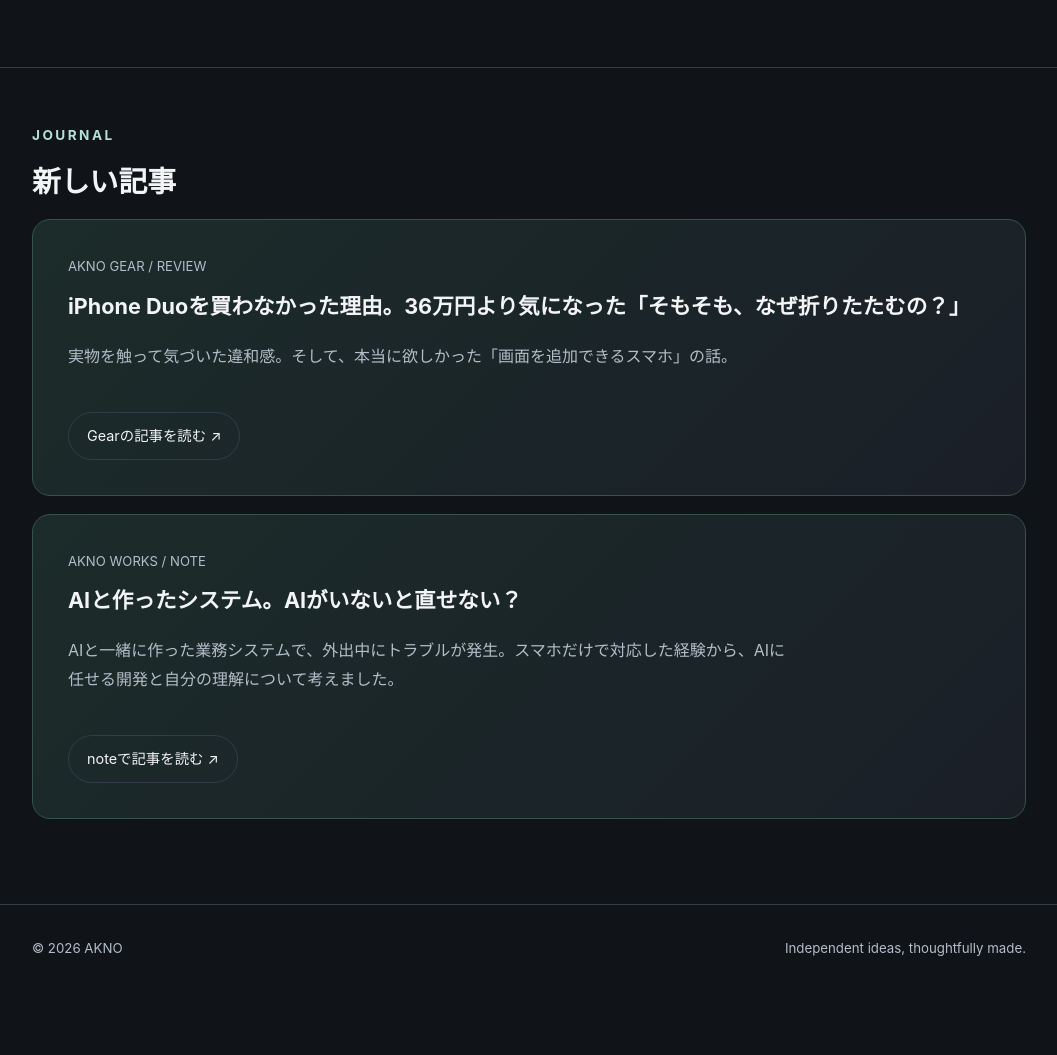
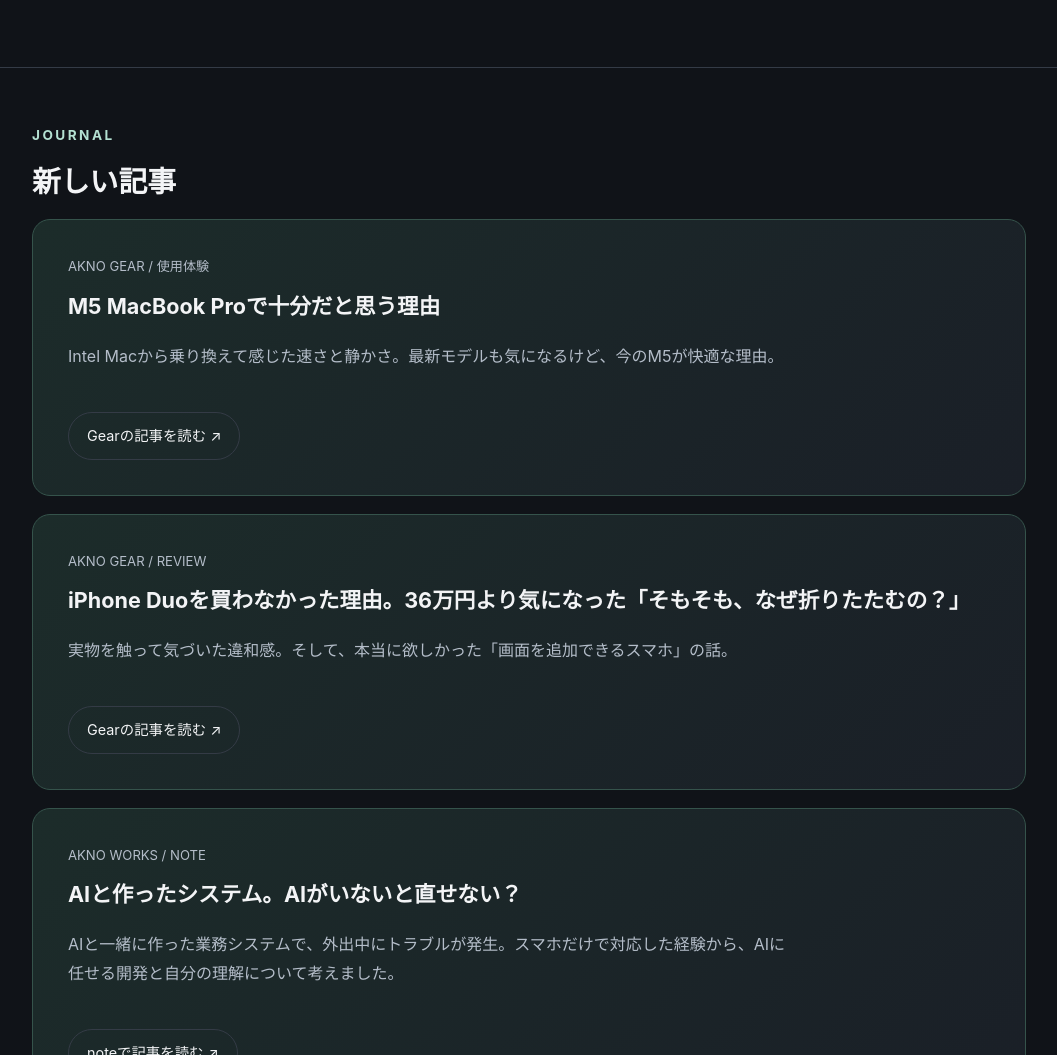
Before and after one commit to aknoworks/akno-site, a plain HTML site: page index.html in a window 1280 px wide. Shown: the part 1560-2615 px from the top of the page, without its empty margins (111-1168 px from the left). Before the commit the page ends 2553 px from the top, so only its background shows below. Drawn offline with Linux system fonts and the light colour scheme.

Commit message:
Add M5 article to homepage journal in draft

```diff
--- a/index.html
+++ b/index.html
@@ -25,7 +25,7 @@ section{padding:55px 0 85px;border-top:1px solid var(--line)}h2{font-size:1.8rem
 <article class="card"><div class="number">02 / WORKS</div><h3>AKNO Works</h3><p>AI、業務改善、自動化。現場の困りごとを、無理のない仕組みに変えるヒント。</p></article>
 <article class="card"><div class="number">03 / CREATIVE</div><h3>AKNO Creative</h3><p>イラストやアイデアなど、つくる楽しさを探す場所。</p></article>
 </div></div></section>
-<section id="journal"><div class="wrap"><div class="eyebrow">Journal</div><h2>新しい記事</h2><div class="feature" style="margin-bottom:18px"><div class="small">AKNO GEAR / REVIEW</div><h3>iPhone Duoを買わなかった理由。36万円より気になった「そもそも、なぜ折りたたむの？」</h3><p>実物を触って気づいた違和感。そして、本当に欲しかった「画面を追加できるスマホ」の話。</p><a class="pill" href="/gear/iphone-duo.html">Gearの記事を読む ↗</a></div><div class="feature"><div class="small">AKNO WORKS / NOTE</div><h3>AIと作ったシステム。AIがいないと直せない？</h3><p>AIと一緒に作った業務システムで、外出中にトラブルが発生。スマホだけで対応した経験から、AIに任せる開発と自分の理解について考えました。</p><a class="pill" href="https://note.com/keen_hippo9711/n/nb36817e80380" target="_blank" rel="noopener noreferrer">noteで記事を読む ↗</a></div></div></section>
+<section id="journal"><div class="wrap"><div class="eyebrow">Journal</div><h2>新しい記事</h2><div class="feature" style="margin-bottom:18px"><div class="small">AKNO GEAR / 使用体験</div><h3>M5 MacBook Proで十分だと思う理由</h3><p>Intel Macから乗り換えて感じた速さと静かさ。最新モデルも気になるけど、今のM5が快適な理由。</p><a class="pill" href="/gear/macbook-pro-m5.html">Gearの記事を読む ↗</a></div><div class="feature" style="margin-bottom:18px"><div class="small">AKNO GEAR / REVIEW</div><h3>iPhone Duoを買わなかった理由。36万円より気になった「そもそも、なぜ折りたたむの？」</h3><p>実物を触って気づいた違和感。そして、本当に欲しかった「画面を追加できるスマホ」の話。</p><a class="pill" href="/gear/iphone-duo.html">Gearの記事を読む ↗</a></div><div class="feature"><div class="small">AKNO WORKS / NOTE</div><h3>AIと作ったシステム。AIがいないと直せない？</h3><p>AIと一緒に作った業務システムで、外出中にトラブルが発生。スマホだけで対応した経験から、AIに任せる開発と自分の理解について考えました。</p><a class="pill" href="https://note.com/keen_hippo9711/n/nb36817e80380" target="_blank" rel="noopener noreferrer">noteで記事を読む ↗</a></div></div></section>
 </main>
 <footer><div class="wrap"><span>© <span id="year">2026</span> AKNO</span><span>Independent ideas, thoughtfully made.</span></div></footer>
 <script>document.getElementById('year').textContent=new Date().getFullYear();</script>
```
